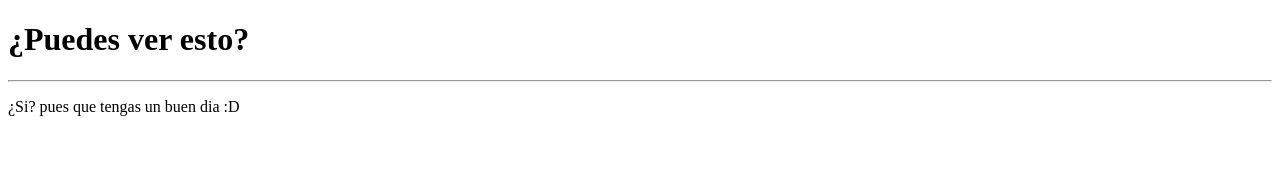
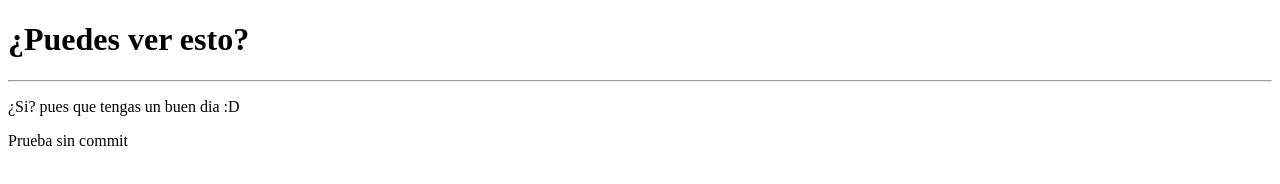
Before and after one commit to CodingWithTron/avengers, a plain HTML site: page docs/index.html in a window 1280 px wide. Drawn offline with Linux system fonts and the light colour scheme.

Commit message:
Prueba sin commit GitHub

```diff
--- a/docs/index.html
+++ b/docs/index.html
@@ -11,6 +11,8 @@
     <hr>
     <p>¿Si? pues que tengas un buen dia :D</p>
 
+    <p>Prueba sin commit</p>
+
     <script src="./js/app.js"></script>
 
 </body>
```
